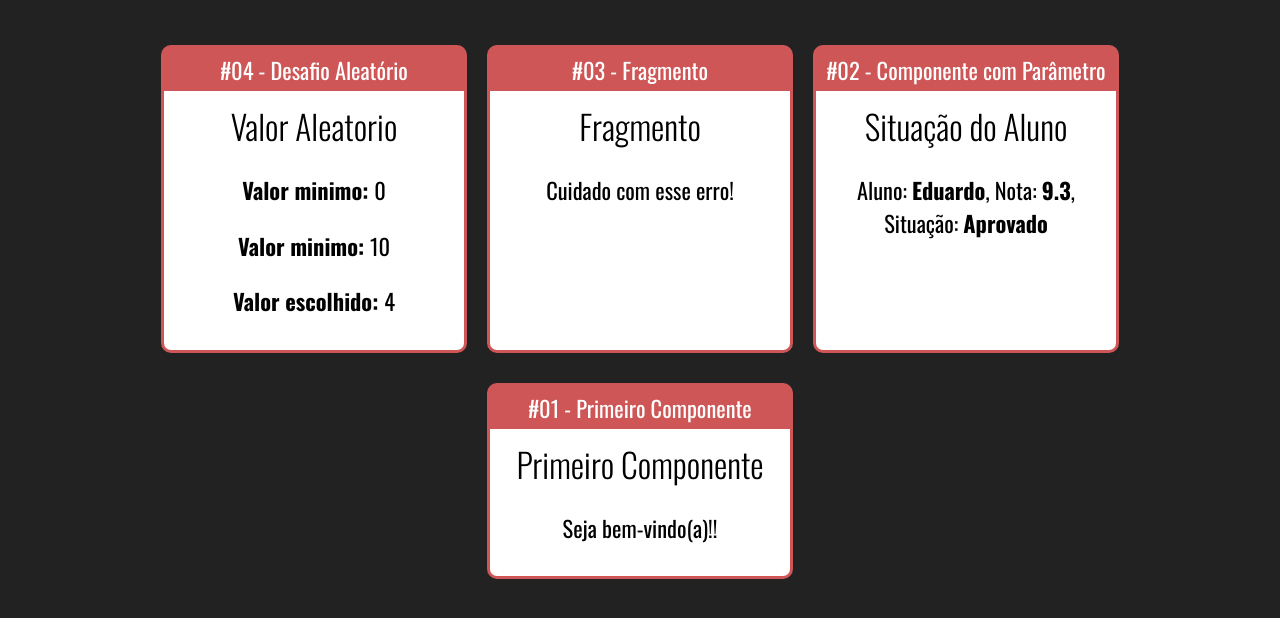
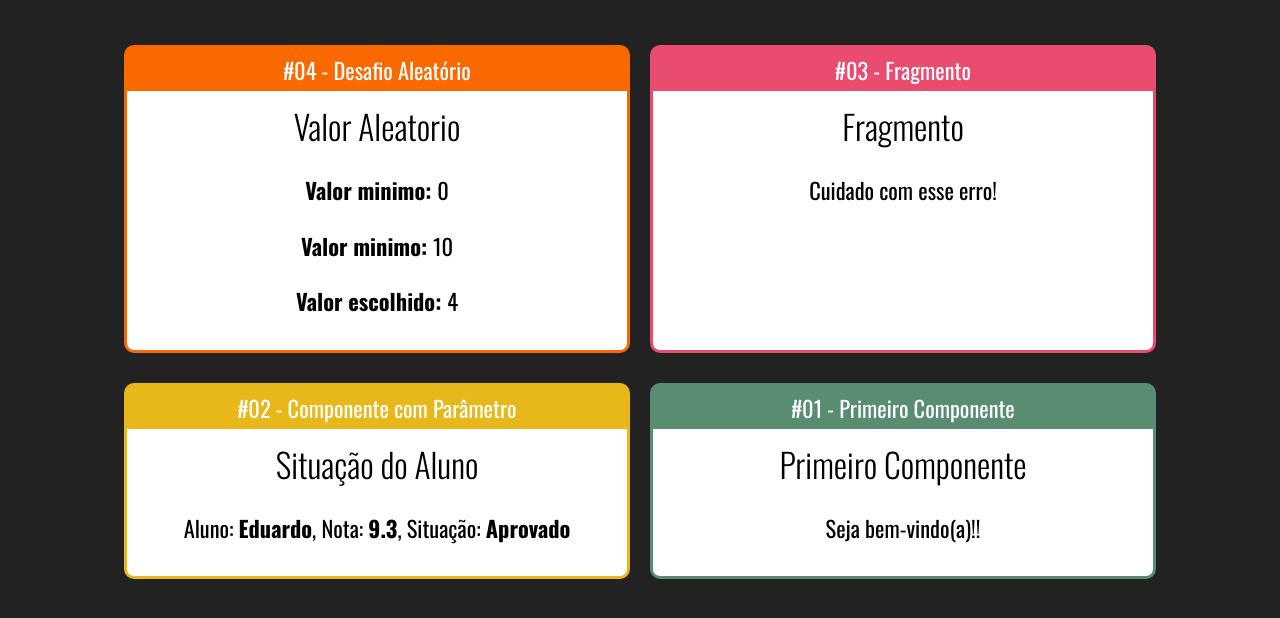
Before and after one commit to eduardobcoelho/react-curso, a React (Create React App) app in the folder fundamentos-react/: page / in a window 1280 px wide. Shown: the top 618 px of the page. Built offline with nearby package versions, Linux system fonts and the light colour scheme.

Commit message:
Estilizaçao card completa

```diff
--- a/fundamentos-react/src/App.jsx
+++ b/fundamentos-react/src/App.jsx
@@ -12,19 +12,19 @@
     <h1></h1>
 
     <div className="Cards">
-      <Card titulo="#04 - Desafio Aleatório">
+      <Card titulo="#04 - Desafio Aleatório" color="#FA6900">
         <Aleatorio min={0} max={10} />
       </Card>
 
-      <Card titulo="#03 - Fragmento">
+      <Card titulo="#03 - Fragmento" color="#E94C6F">
         <Fragmento />
       </Card>
 
-      <Card titulo="#02 - Componente com Parâmetro">
+      <Card titulo="#02 - Componente com Parâmetro" color="#E8B71A">
         <ComParametro titulo="Situação do Aluno" aluno="Eduardo" nota={9.3} />
       </Card>
 
-      <Card titulo="#01 - Primeiro Componente">
+      <Card titulo="#01 - Primeiro Componente" color="#588C73">
         <Primeiro></Primeiro>
       </Card>
     </div>
--- a/fundamentos-react/src/components/layout/Card.css
+++ b/fundamentos-react/src/components/layout/Card.css
@@ -1,14 +1,14 @@
 .Card {
-    background-color: #cf5656;
-    border: 3px solid #cf5656;
+    /* #cf5656 */
+    border: 3px solid;
     border-radius: 10px;
     overflow: hidden;
     margin: 15px 10px;
 
     display: flex;
     flex-direction: column;
-    min-width: 300px;
-    max-width: 300px;
+    min-width: 500px;
+    max-width: 500px;
 }
 
 .Card .Title {
--- a/fundamentos-react/src/components/layout/Card.jsx
+++ b/fundamentos-react/src/components/layout/Card.jsx
@@ -2,9 +2,15 @@
 import React from "react";
 
 export default (props) => {
+
+  const cardStyle = {
+    backgroundColor: props.color || "#cf5656",
+    borderColor: props.color || "#cf5656",
+  }
+
   return (
-    <div className="Card">
-      <div className="Title">{props.titulo}</div>
+    <div className="Card" style={ cardStyle }>
+      <div className="Title">{ props.titulo }</div>
       <div className="Content">
           { props.children }
       </div>
```
Also changed, not shown: 2 other files (tests, documents, lock files or other folders).
